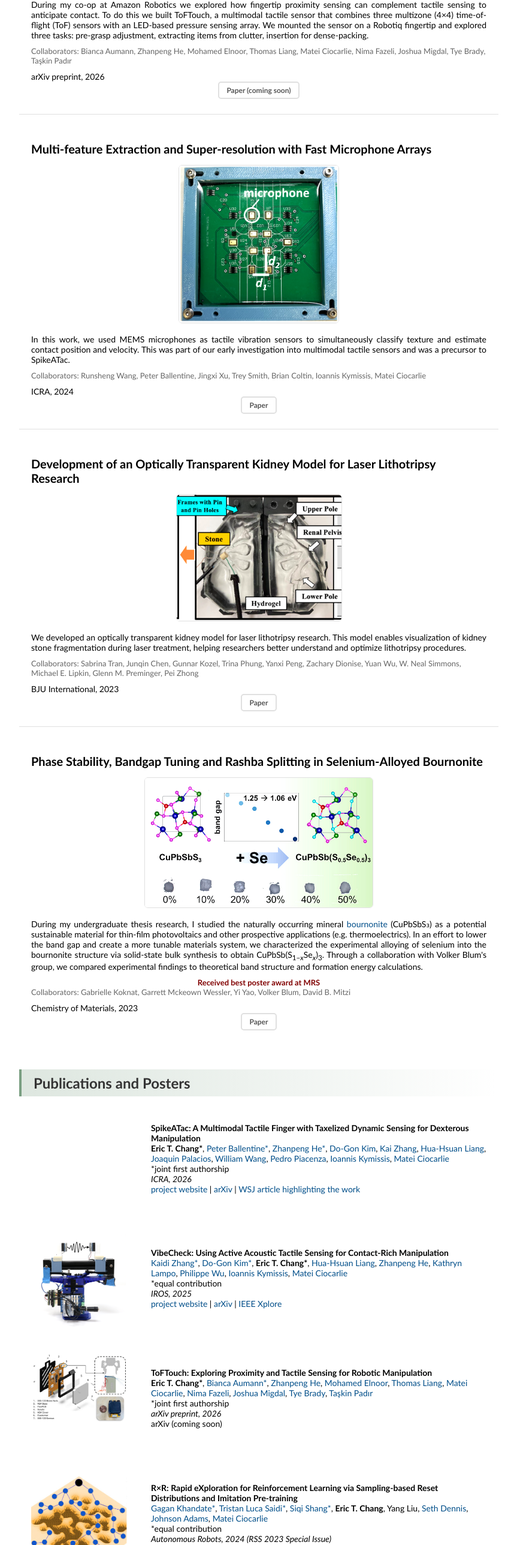
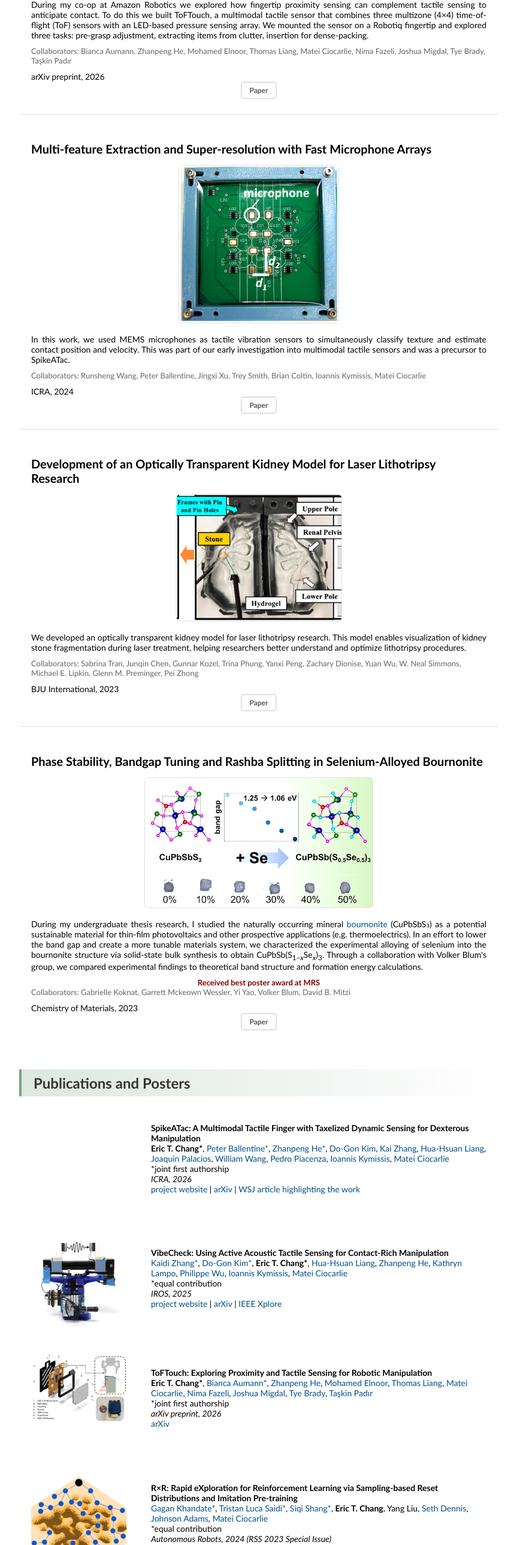
Before and after one commit to echang264/echang264.github.io, a plain HTML site: page index.html in a window 1280 px wide. Shown: the part 3864-6440 px from the top of the page at 60% size, without its empty margins (208-1051 px from the left). Drawn offline with Linux system fonts and the light colour scheme; grey boxes are pictures that could not be loaded.

Commit message:
Update links to toftouch arxiv paper

```diff
--- a/index.html
+++ b/index.html
@@ -238,7 +238,7 @@
             </div>
             <div class="project-citation">arXiv preprint, 2026</div>
             <div class="project-links">
-              <a>Paper (coming soon)</a>
+              <a href="https://arxiv.org/abs/2611.03489">Paper</a>
             </div>
           </div>
 
@@ -454,7 +454,7 @@ contact position and velocity. This was part of our early investigation into mul
               <br>
               <em>arXiv preprint, 2026</em>
               <br>
-              arXiv (coming soon)
+              <a href="https://arxiv.org/abs/2611.03489">arXiv</a>
               <br>
               <p></p>
               <p></p>
```
